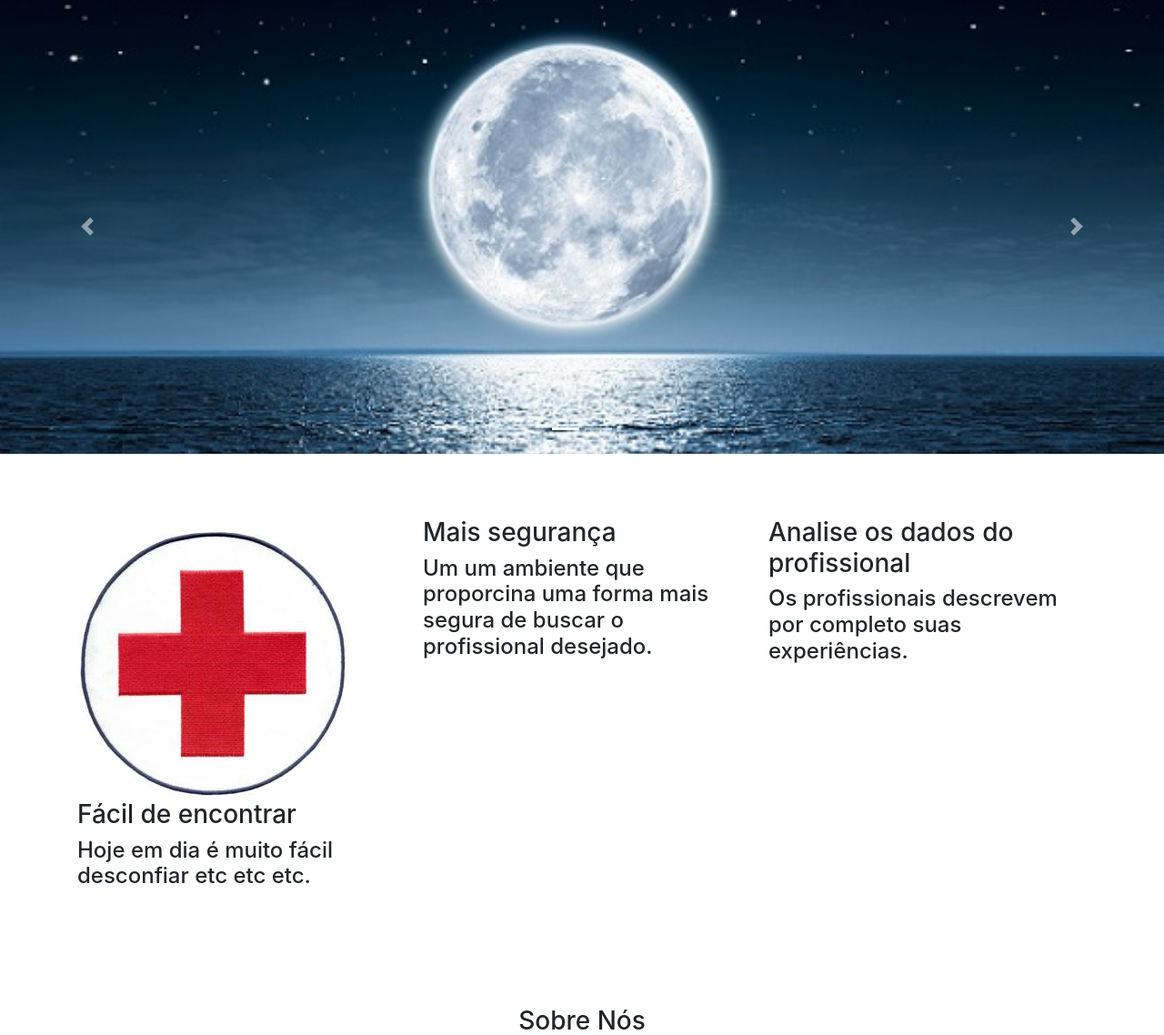
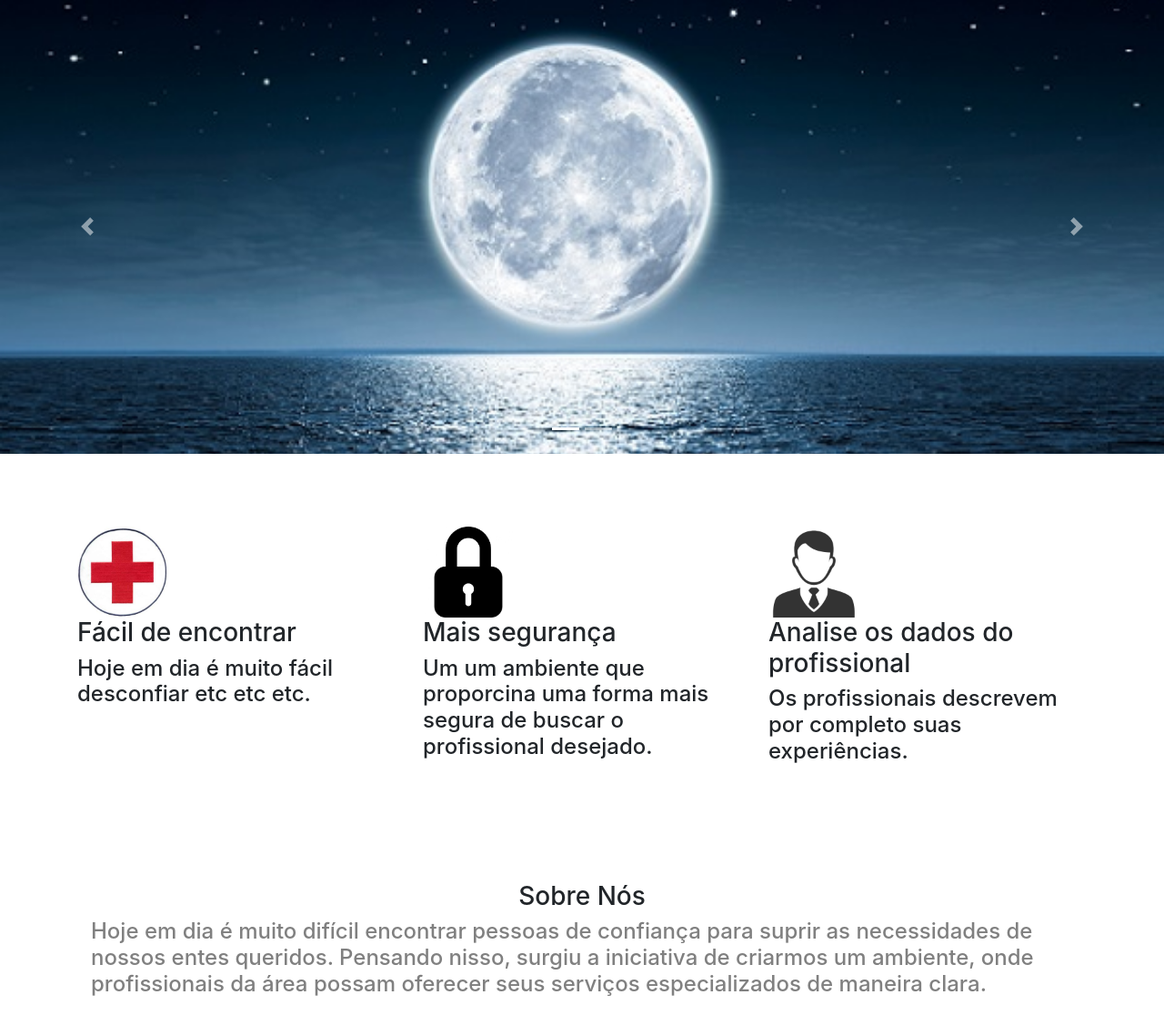
Before and after one commit to PraticaProfissionalJN/PraticaII, a PHP site: page / in a window 1280 px wide. Shown: the part 81-1219 px from the top of the page at 91% size. Run offline with PHP 8.4, Linux system fonts and the light colour scheme; some libraries are stand-ins or nearby versions.

Commit message:
Inclusão das imagens exemplo

```diff
--- a/css/estilos.css
+++ b/css/estilos.css
@@ -31,5 +31,7 @@
 	background-color: #343a40;
 }
 .img-responsive {
+	margin-right: -50%;
 	margin-top: 10px;
+	width: 100px;
 }
--- a/index.html
+++ b/index.html
@@ -72,15 +72,17 @@
     <div id="motivos" class="beneficios">
         <div class="row">
             <div class="col-md-4">
-                <img src="img/cruz.jpg" class="img-responsive" alt="Imagem Responsiva">
+                <img src="img/cruz.jpg" class="img-responsive" alt="Imagem Responsiva" text-align: center>
                 <h3>Fácil de encontrar</h3>
                 <h4>Hoje em dia é muito fácil desconfiar etc etc etc.</h4>
             </div>
             <div class="col-md-4">
+                <img src="img/cadeado.jpg" class="img-responsive" alt="Imagem Responsiva">
                 <h3>Mais segurança</h3>
                 <h4>Um um ambiente que proporcina uma forma mais segura de buscar o profissional desejado.</h4>
             </div>
             <div class="col-md-4">
+                <img src="img/profissional.png" class="img-responsive" alt="Imagem Responsiva">
                 <h3>Analise os dados do profissional</h3>
                 <h4>Os profissionais descrevem por completo suas experiências.</h4>
             </div>
```
Also changed, not shown: img/cadeado.jpg (added), img/profissional.png (added).
